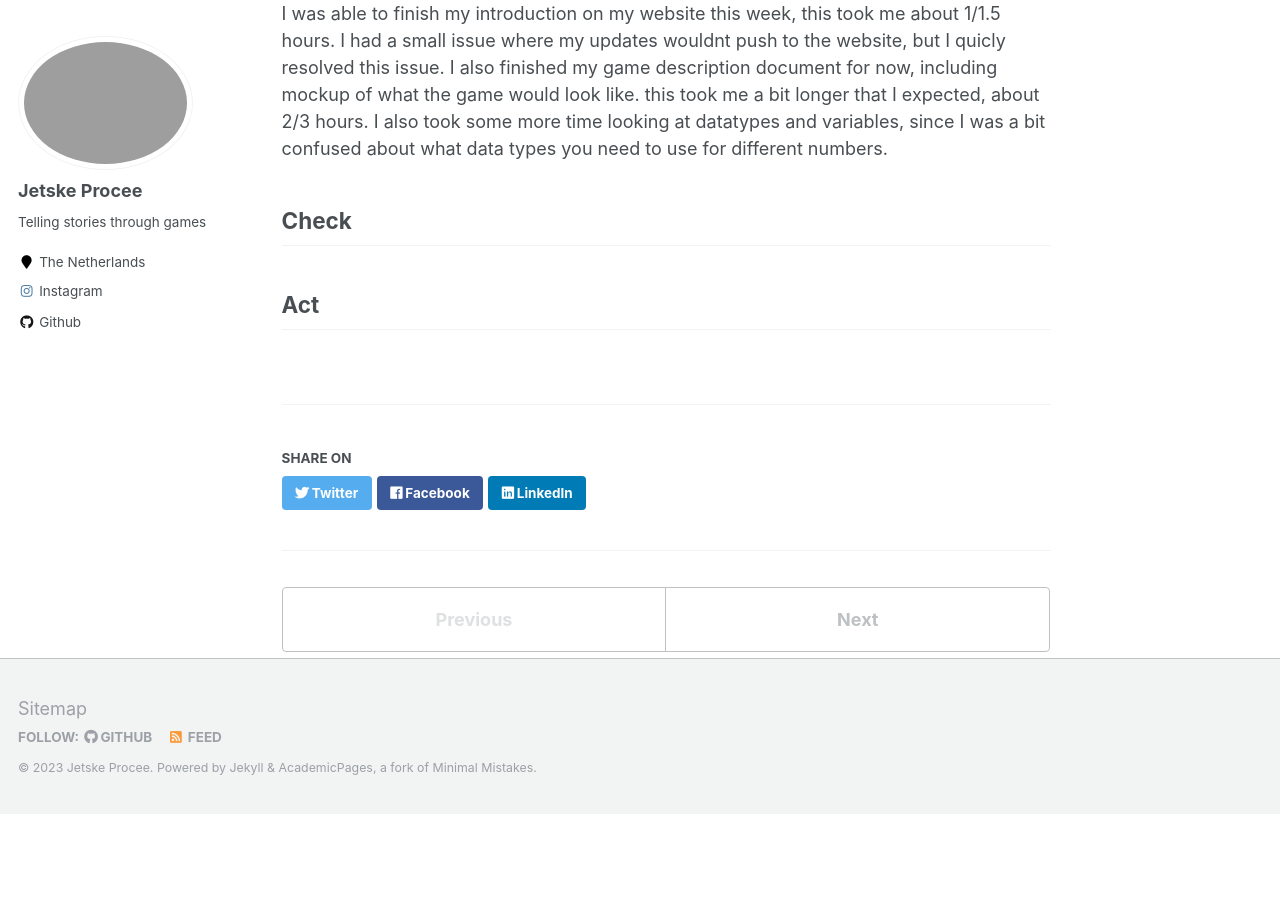
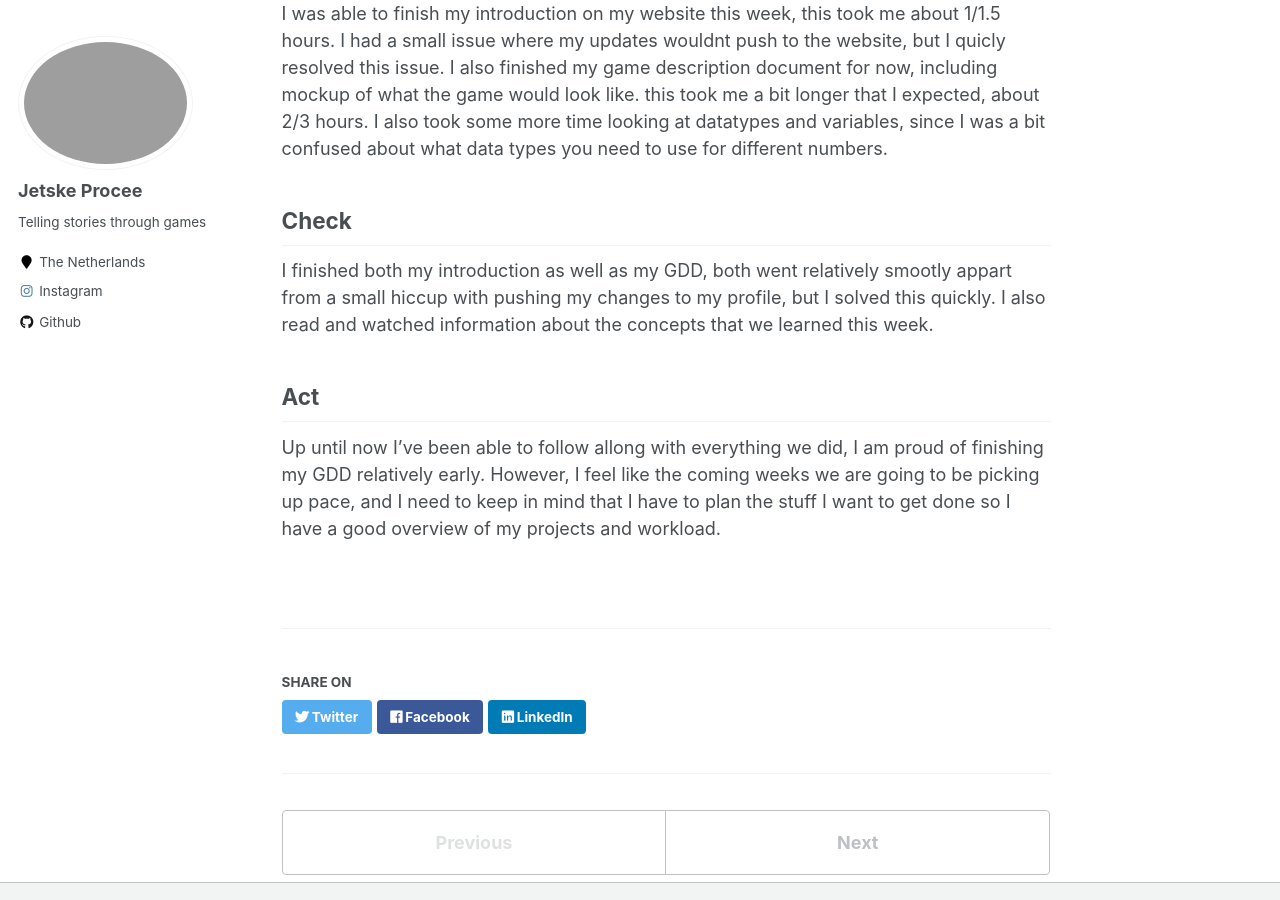
Before and after one commit to Jetplane444/Cpp-for-games, a Jekyll site: the page built from _learning/week-1.md, in a window 1280 px wide and 900 px high, scrolled down 595 px. Built offline with Jekyll 4.4.1, drawn with Linux system fonts in a browser that asks for light colours; before the commit the page ends 1409 px from its top, so only the background shows below that.

Commit message:
Updated week 1

```diff
--- a/_learning/week-1.md
+++ b/_learning/week-1.md
@@ -22,24 +22,8 @@ I also want to get to know some basics on C++, as well as knowing a bit more abo
 
 ## Check
 
-<!---
-Note: Fill this in at the end of the week.
-
-What went well? What didn't go so well? What was the most important thing you learned this week?
-
-Did you receive any feedback from the lecturer or your peers? If so, what was that feedback? Were you able to incorporate that feedback?
-
-Did you give anyone else feedback? Who did you give feedback to? How did they respond to your feedback?
-
-NOTE: Any source of feedback is feedback!
--->
+I finished both my introduction as well as my GDD, both went relatively smootly appart from a small hiccup with pushing my changes to my profile, but I solved this quickly. I also read and watched information about the concepts that we learned this week.
 
 ## Act
 
-<!---
-Note: Fill this in at the end of the week.
-
-What action points can you identify from this week? What would you like to improve? What would you like to continue to strengthen?
-
-If your planned time estimates were not accurate, what would you do to improve them?
--->
+Up until now I've been able to follow allong with everything we did, I am proud of finishing my GDD relatively early. However, I feel like the coming weeks we are going to be picking up pace, and I need to keep in mind that I have to plan the stuff I want to get done so I have a good overview of my projects and workload.
```
